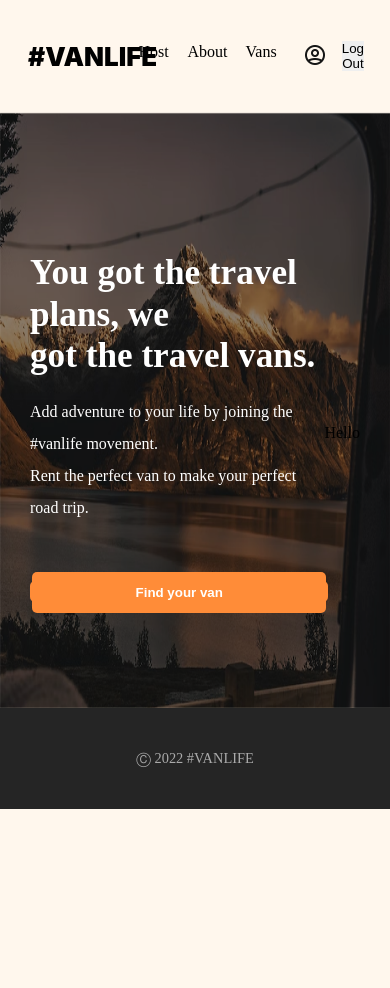
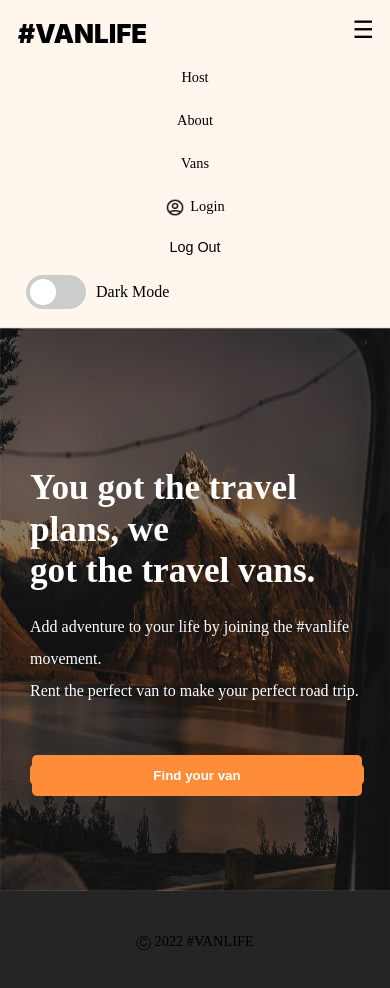
Before and after one commit to sanjeevshah1/Vans-Life-Project, a React (Vite) app: page / in a window 390 px wide. Shown: the top 988 px of the page. Before the commit the page ends 844 px from the top, so only its background shows below. Built offline with nearby package versions, Linux system fonts and the light colour scheme; what miragejs would draw is missing.

Commit message:
implemented Dark Mode Toggle Switch

```diff
--- a/src/App.css
+++ b/src/App.css
@@ -2,6 +2,94 @@
   margin: 0;
   padding: 0;
   box-sizing: border-box;
+}
+:root {
+  --rugged-color: #115E59;
+  --simple-color: #E17654;
+  --luxury-color: #161616;
+  --backgroundColor: #FFF7ED;
+  --buttonColor:#FF8C38;
+  --footerBackgroundColor:  #252525;
+  --footerTextColor: #AAAAAA;
+  --aboutMessageBackground:#FFCC8D;
+  --welcomeBackgroundColor: #FFEAD0;
+  --daysColor: #4D4D4D;
+  --reviewBackgroundColor: #FFDDB2;
+  --linkColor: black;
+  --whiteBlack: white;
+  --blackWhite: black;
+}
+.dark-mode {
+  --rugged-color: #0D4B46; /* Darker Teal */
+  --simple-color: #C56448; /* Darker Coral */
+  --luxury-color: #0D0D0D; /* Very Dark Gray */
+  --backgroundColor: #1E1E1E; /* Dark Gray for Background */
+  --buttonColor: #CC6E30; /* Darker Orange */
+  --footerBackgroundColor: #181818; /* Very Dark Gray */
+  --footerTextColor: white; /* Medium Gray */
+  --aboutMessageBackground: #CC996A; /* Darker Light Orange */
+  --welcomeBackgroundColor: #CCB394; /* Darker Light Peach */
+  --daysColor: #CCCCCC; /* Light Gray */
+  --reviewBackgroundColor: #CCAA8D; /* Darker Light Yellow */
+  --linkColor: white;
+  --blackWhite: white;
+  --whiteBlack: black;
+}
+p{
+  color: var(--blackWhite);
+}
+h2{
+  color: var(--blackWhite);
+}
+/* test css */
+.switch {
+  position: relative;
+  display: flex;
+  align-items: center;
+  margin-left: 1.625rem;
+}
+
+.switch input {
+  opacity: 0;
+  width: 0;
+  height: 0;
+}
+
+.slider {
+  position: relative;
+  cursor: pointer;
+  width: 60px;
+  height: 34px;
+  background-color: #ccc;
+  transition: 0.4s;
+  border-radius: 34px;
+  margin-right: 10px; /* Add some space between the slider and the label */
+}
+
+.slider:before {
+  position: absolute;
+  content: "";
+  height: 26px;
+  width: 26px;
+  left: 4px;
+  bottom: 4px;
+  background-color: white;
+  transition: 0.4s;
+  border-radius: 50%;
+}
+
+input:checked + .slider {
+  background-color: #2196F3;
+}
+
+input:checked + .slider:before {
+  transform: translateX(26px);
+}
+
+.switch label {
+  cursor: pointer;
+  font-size: 16px;
+  color: var(--blackWhite); /* Adjust color as needed */
 }
 img{
   max-width: 100%;
@@ -11,11 +99,17 @@ html, body{
   width: 100%;
   height: 100%;
   font-size: 16px;
-  background-color: #FFF7ED;
+  /* background-color: #FFF7ED; */
+  background-color: var(--backgroundColor);
+  transition: background-color 0.4s, color 0.4s;
 }
+
 button{
   border: none;
   cursor: pointer;
+}
+button:hover{
+  scale:1.1;
 }
 .flex{
   display: flex;
@@ -37,34 +131,111 @@ button{
   flex-direction: column;
 }
 /* Home Page Css */
+/* styles.css */
 
-/* Navbar css */
-
-.nav-bar{
+/* General Styles */
+.nav-bar {
   height: 7em;
   padding-left: 1.625em;
   padding-right: 1.625em;
   justify-content: space-between;
   align-items: center;
+  display: flex;
 }
 
-#logo{
+.links {
+  display: flex;
+  column-gap: 20px;
+  align-items: center;
+}
+
+.links a {
+  padding: 10px 5px;
+  text-align: center;
+  outline: none;
+  text-decoration: none;
+  color: var(--linkColor);
+  transition: all 0.3s ease;
+}
+
+.links a:hover, .links a:focus {
+  box-shadow: 0 0 20px var(--buttonColor);
+}
+
+#log-out {
+  background-color: transparent;
+  color: var(--blackWhite);
+  padding: 5px 8px;
+  border: none;
+  cursor: pointer;
+  transition: all 0.3s ease;
+}
+
+#log-out:hover, #log-out:focus {
+  box-shadow: 0 0 20px var(--buttonColor);
+}
+
+#logo {
   font-family: Inter;
   font-weight: 900;
   font-size: 1.62rem;
+  color: var(--linkColor);
+  text-decoration: none;
+  transition: all 0.3s ease;
+}
+a{
+  text-decoration: none;
+}
+#logo:hover {
+  transform: scale(1.1);
 }
 
-a{
-  min-width: 3.36em;
-  text-decoration: none;
-  color: black;
-}
-#user{
-  width: 24px;
-  height: 24px;
-  margin-top: -3px;
+#user {
+  width: 20px;
+  height: 19px;
   margin: 0 auto;
 }
+.menu-icon{
+  display: none;
+}
+/* Responsive Styles */
+@media (max-width: 768px) {
+  .links {
+    display: none;
+    flex-direction: column;
+    row-gap: 10px;
+    margin-top: 10px;
+  }
+.temporary{
+  display: flex;
+  width: 100%;
+  justify-content: space-between;
+}
+  .nav-bar {
+    flex-direction: column;
+    height: auto;
+    padding: 1em;
+  }
+
+  .links a {
+    padding: 8px 4px;
+    font-size: 0.9rem;
+  }
+
+  #log-out {
+    padding: 4px 6px;
+    font-size: 0.9rem;
+  }
+
+  .menu-icon {
+    display: block;
+    cursor: pointer;
+    font-size: 1.5em;
+  }
+
+}
+
+
 
 /* Intro Css */
 .intro-container{
@@ -93,7 +264,7 @@ a{
 }
 #find{
   margin-top: 48px;
-  background-color: #FF8C38;
+  background-color: var(--buttonColor);
   width: 100%;
   height: 3.125em;
   border-radius: 5px;
@@ -115,8 +286,8 @@ a{
 /* Footer CSS */
 .end{
   height: 7em;
-  background-color:  #252525;
-  color: #AAAAAA;
+  background-color:  var(--footerBackgroundColor);
+  color: var(--footerTextColor);
   font-size: 0.9rem;
   font-weight: 500;
 }
@@ -138,19 +309,20 @@ a{
   font-size: 2rem;
   font-weight: 700;
   line-height: 2.1em;
-  color: #161616;
+  color: var(--blackWhite);
 }
 .about-container p{
   font-family: Inter;
   font-weight: 500;
   line-height: 1.3em;
-  color: #161616#161616
+  color: var(--blackWhite);
 }
 
 .msg{
   row-gap: 20px;
   padding: 30px;
-  background-color: #FFCC8D;
+  background-color: var(--aboutMessageBackground);
+  /* background-color: #FFCC8D; */
   max-width: 500px;
   width: 100%;
 }
@@ -160,7 +332,7 @@ font-weight: 700;
 line-height: 30px;
 }
 #explore{
-  background-color: #161616;
+  background-color: var(--luxury-color);
   color: #FFFFFF;
   width: 10em;
   height: 3em;
@@ -215,7 +387,7 @@ line-height: 1.8em;
   width: 7.5em;
   font-weight: 500;
   border-radius: 5px;
-  color: #FFEAD0;
+  color: var(--welcomeBackgroundColor);
 }
 #clear{
   text-decoration: underline;
@@ -248,11 +420,11 @@ line-height: 1.8em;
   width: 7.5em;
   font-weight: 500;
   border-radius: 5px;
-  color: #FFEAD0;
+  color: var(--welcomeBackgroundColor);
 }
 #rent{
   margin-top: 35px;
-  background-color: #FF8C38;
+  background-color: var(--buttonColor);
   width: 30%;
   height: 3.125em;
   border-radius: 5px;
@@ -266,11 +438,13 @@ font-size: 1.2rem;
 font-weight: 600;
 line-height: 1.8em;
 margin-top: -10px;
+color: var(--blackWhite);
 }
 #description{
 font-size: 1.5rem;
 font-weight: 500;
 line-height: 2.5rem;
+color: var(--blackWhite);
 }
 
 /* Host Page CSS */
@@ -288,7 +462,7 @@ line-height: 2.5rem;
 }
 .welcome{
   padding: 2em 1.625em 2em 1.625em;
-  background-color: #FFEAD0;
+  background-color: var(--welcomeBackgroundColor);
 }
 .welcome-first{
   row-gap: 20px;
@@ -302,11 +476,11 @@ line-height: 2.5rem;
 }
 #days{
   text-decoration: underline;
-  color: #4D4D4D;
+  color: var(--daysColor);
   font-size: 1.01rem;
 }
 .review{
-  background-color: #FFDDB2;
+  background-color: var(--reviewBackgroundColor);
   padding: 2em 1.625em 2em 1.625em;
 }
 .review p:first-of-type{
@@ -351,7 +525,7 @@ margin-bottom: 10px;
   margin-bottom: 5px;
 }
 .van-explain p:last-child{
-  color: #4D4D4D;
+  color: var(--daysColor);
 }
 
 /* Revie Page CSS */
@@ -398,7 +572,7 @@ margin-bottom: 10px;
   margin-right: auto;
 }
 .inner-100{
-  background-color: orange;
+  background-color: var(--buttonColor);
   height: 100%;
   width: 100%;
 }
@@ -441,7 +615,7 @@ color: #8C8C8C;
   margin-bottom: 5px;
 }
 .income-box p:last-child{
-  color: #4D4D4D;
+  color: var(--daysColor);
 }
 .income-box{
   justify-content: space-between;
@@ -458,7 +632,7 @@ font-weight: 600;
 .income-box p:lastt-child{
   font-size: 1.5rem;
   font-weight: 500;
-  color: #4D4D4D;
+  color: var(--daysColor);
   ;
 }
 
@@ -512,14 +686,14 @@ padding: 1em;
   margin-right: 10px;
   font-size: 1rem;
   font-weight: 500;
-  color: #4D4D4D;
+  color: var(--daysColor);
 }
 
 /* Host Van Detail CSS */
 .detail-container p{
 font-size: 0.9rem;
 font-weight: 500;
-color: #161616;
+color: var(--luxury-color);
 line-height: 21.46px;
 letter-spacing: 1px
 }
@@ -563,10 +737,10 @@ text-align: center;
   display: flex;
   align-items: center;
   justify-content: center;
-  color: white;
+  color: var(--whiteBlack);
   width: 300px;
   height: 50px;
-  background-color: #161616;
+  background-color: var(--luxury-color);
   border-radius: 5px;
 }
 
@@ -577,7 +751,10 @@ text-align: center;
   align-items: center;
   width: 100%;
 }
-
+#login{
+  display: flex;
+  column-gap: 5px;
+}
 .form{
   width: 100%;
   margin-top: 30px;
@@ -588,7 +765,7 @@ text-align: center;
   max-width:400px;
   height: 40px;
   border-radius: 6px;
-  background-color: #FF8C38;
+  background-color: var(--buttonColor);
 margin-bottom: 25px;
 }
 .form input{
@@ -599,8 +776,12 @@ margin-bottom: 25px;
   border-radius: 6px;
   font-size: 1rem;
   font-weight: 400;
-  color: #4D4D4D;
+  color: var(--blackWhite);
+  background-color: var(--whiteBlack);
   outline: none;
+}
+.form input::placeholder {
+  color: var(--blackWhite); /* Change this to your desired placeholder color */
 }
 .form input:first-child{
   border-bottom: none;
@@ -612,10 +793,11 @@ margin-bottom: 25px;
   border-top-right-radius:0 ;
 }
 #new{
-  color: #FF8C38;
+  color: var(--buttonColor);
   ;
 }
 @media screen and (max-width: 675px) {
+
   .about-container{
     align-items: center;
     row-gap: 25px;
@@ -629,12 +811,6 @@ margin-bottom: 25px;
   .about-container h1{
     font-size: 1.8rem;
     line-height: 1.6em;
-  }
-  .nav-bar{
-    height: 7em;
-    padding-left: 1.625em;
-    padding-right: 1.625em;
-    justify-content: space-between;
   }
   .vans-container{
     padding: 25px;
@@ -655,7 +831,7 @@ margin-bottom: 25px;
     margin-bottom: 40px;
   }
   .buttons button{
-    background: #FFEAD0;
+    background: var(--welcomeBackgroundColor);
     height: 2em;
     width: 6em;
     font-weight: 500;
--- a/src/Components/Header.tsx
+++ b/src/Components/Header.tsx
@@ -1,38 +1,63 @@
-import {NavLink, Link} from "react-router-dom"
-import avatar from "./../assets/avatar.png"
+// Header.tsx
+import  { useState } from 'react';
+import { NavLink, Link, useNavigate } from "react-router-dom";
+import avatar from "./../assets/avatar.png";
+
 const Header = () => {
-  // const isLoggedIn = JSON.parse(localStorage.getItem("isLoggedIn") || "false")
+  const [menuOpen, setMenuOpen] = useState(false);
+  const navigate = useNavigate();
+
+  const toggleMenu = () => {
+    setMenuOpen(!menuOpen);
+  };
+
   return (
     <header className="nav-bar verti-center">
+      <div className="temporary">
       <Link id="logo" to="/">#VANLIFE</Link>
-        <nav className="links flex">
+      <div className={`menu-icon ${menuOpen ? 'open' : ''}`} onClick={toggleMenu}>
+        &#9776;
+      </div>
+      </div>
+      <nav className={`links both-center`} style={{display: menuOpen ? "none": "flex"}}>
         <NavLink
           to="host"
           className={({ isActive }) => (isActive ? "current-link" : "")}
-             >Host</NavLink>
-
+        >
+          Host
+        </NavLink>
         <NavLink
           to="about"
           className={({ isActive }) => (isActive ? "current-link" : "")}
-            >About</NavLink>
-
+        >
+          About
+        </NavLink>
         <NavLink
           to="vans"
           className={({ isActive }) => (isActive ? "current-link" : "")}
-            >Vans</NavLink>
-
+        >
+          Vans
+        </NavLink>
         <NavLink
           to="login"
+          id="login"
           className={({ isActive }) => (isActive ? "current-link" : "")}
-            ><img src={avatar} id="user" alt="user-icon" /></NavLink>
-
-           <button onClick={()=>{
-              localStorage.removeItem("isLoggedIn")
-            }}>Log Out</button>
-
+        >
+          <img src={avatar} id="user" alt="user-icon" />
+          <p>Login</p>
+        </NavLink>
+        <button
+          id="log-out"
+          onClick={() => {
+            localStorage.removeItem("isLoggedIn");
+            navigate("/login");
+          }}
+        >
+          Log Out
+        </button>
       </nav>
     </header>
-  )
-}
+  );
+};
 
-export default Header
+export default Header;
--- a/src/Components/Layout.tsx
+++ b/src/Components/Layout.tsx
@@ -1,10 +1,31 @@
 import { Outlet } from 'react-router-dom'
 import Header from './Header'
 import Footer from './Footer'
+import { useState, useEffect } from 'react'
 const Layout = () => {
+  const [darkMode, setDarkMode] = useState(false);
+
+  useEffect(() => {
+    if (darkMode) {
+      document.documentElement.classList.add('dark-mode');
+    } else {
+      document.documentElement.classList.remove('dark-mode');
+    }
+  }, [darkMode]);
+
+  const toggleDarkMode = () => {
+    setDarkMode((prevMode) => !prevMode);
+  };
   return (
     <>
+
     <Header />
+    <label className="switch">
+      <input id="slide" type="checkbox" checked={darkMode} onChange={toggleDarkMode} />
+      <span className="slider"></span>
+      <label htmlFor="slide">Dark Mode</label>
+    </label>
+    <br />
     <Outlet />
     <Footer />
     </>
--- a/src/Pages/Home.tsx
+++ b/src/Pages/Home.tsx
@@ -10,7 +10,6 @@ const Home = () => {
                 <p>Add adventure to your life by joining the #vanlife movement.<br />  Rent the perfect van to make your perfect road trip.</p>
                 <Link to="/vans" id="find"><button id="find">Find your van</button></Link>
             </div>
-            <p>Hello</p>
         </div>
     </>
   )
```
Lines whose indentation alone changed are shown as unchanged.
